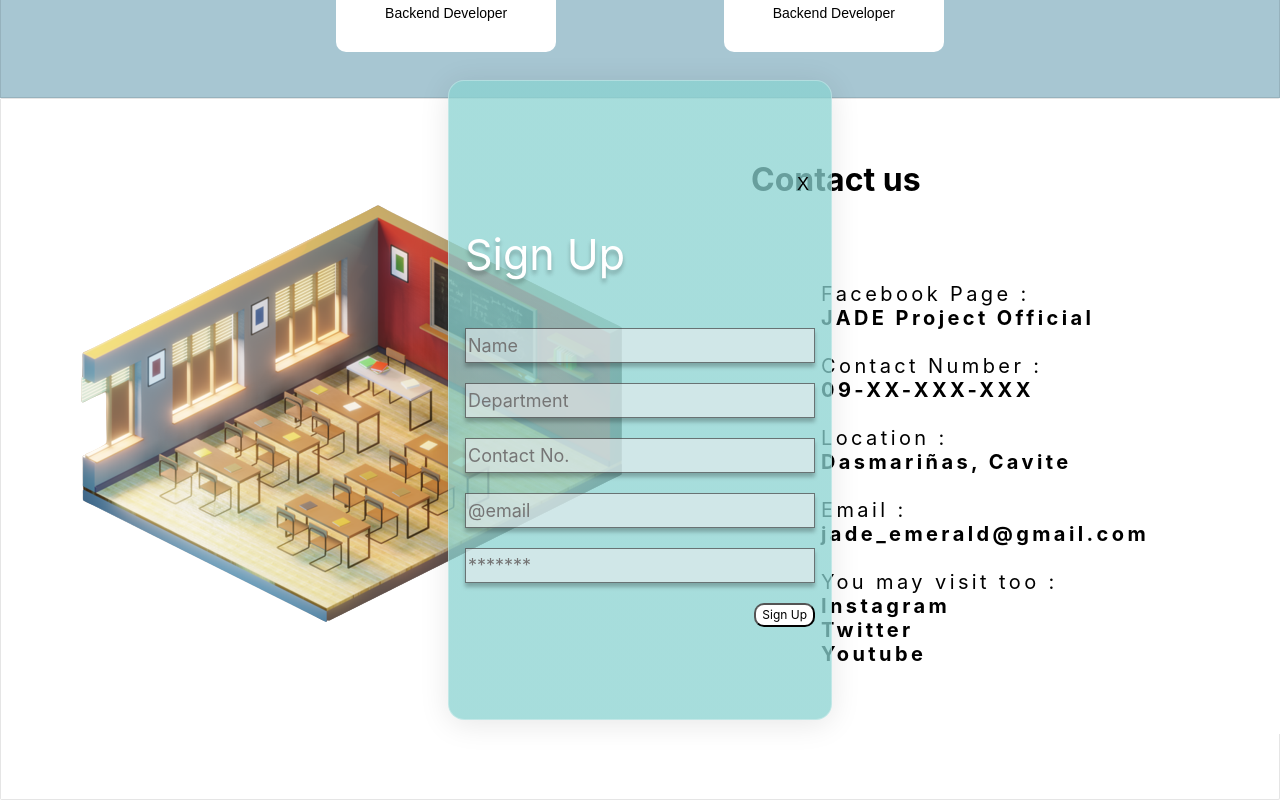
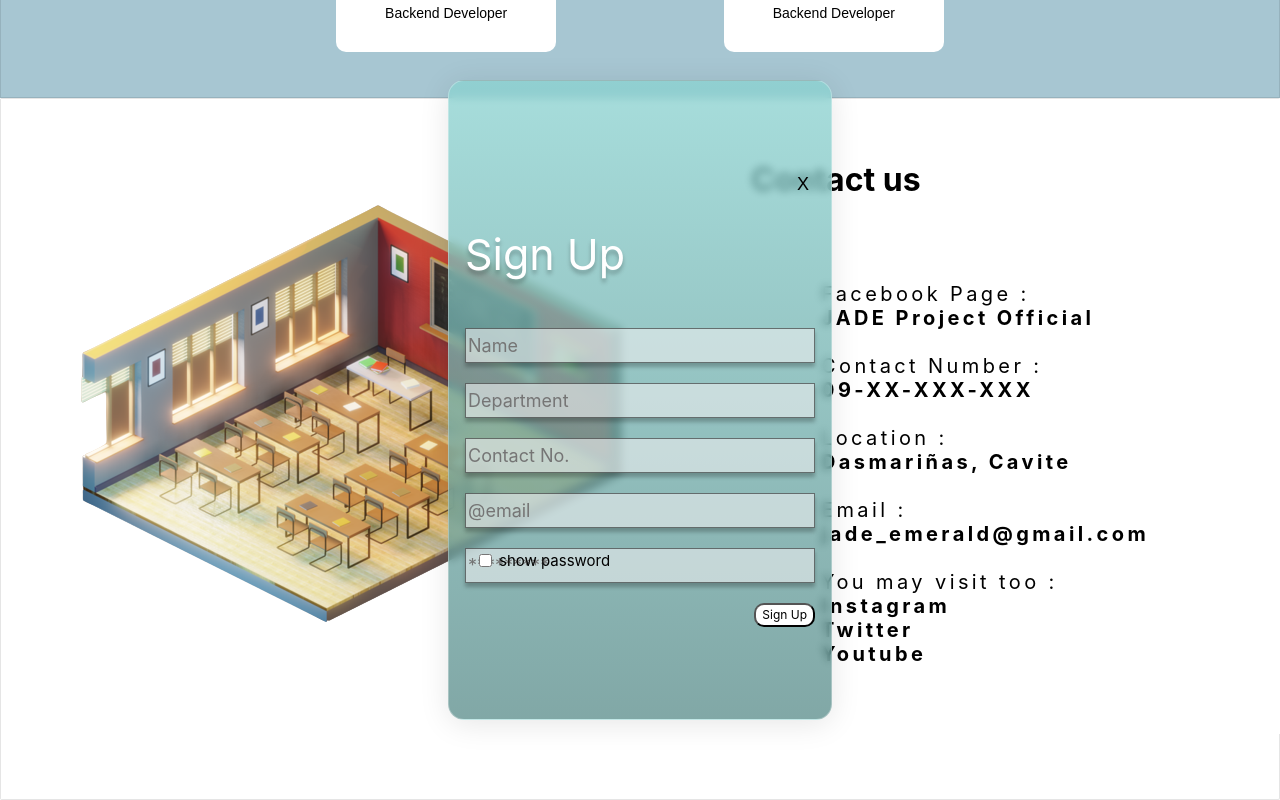
Before and after one commit to JazminnAira/jade_monitoring_system, a Next.js app: page /CoverPage in a window 1280 px wide. Both pictures are taken after a click on the button "Sign Up". Shown: the part 2102-2902 px from the top of the page. Built offline with nearby package versions, Linux system fonts and the light colour scheme.

Commit message:
signup_show_hide_pass/modal_color

```diff
--- a/jade_components/Title.jsx
+++ b/jade_components/Title.jsx
@@ -43,7 +43,10 @@ const Title = () => {
                             <input type="text" className={styles.department} placeholder="Department"/><br></br><br></br>
                             <input type="text" onChange={NumericOnly} className={styles.cnum} placeholder="Contact No."/> <br></br><br></br>
                             <input type="email" className={styles.email} placeholder="@email"/><br></br><br></br>
-                            <input type="password" className={styles.password1} placeholder="*******"/> <br></br><br></br>
+                            <input type={showPassword?'text':'password'} id="pswrd" name="pswrd" pattern="[a-z0-9]{1,15}" title="Password should be digits (0 to 9) or alphabets (a to z)."className={styles.password1} placeholder="*********" required /><br></br><br></br>
+                            <input type="checkbox"
+                            onClick={()=>setShowPassword(!showPassword)}
+                            className={styles.showhide_passmodal} for="toggle"/><div className={styles.showhide_passlblmodal}>{showPassword?'hide password':'show password'}</div>
                         </form>
 
                         </ModalBody>
--- a/jade_components/Title.module.css
+++ b/jade_components/Title.module.css
@@ -21,8 +21,8 @@
     top: 50%;
     left: 50%; transform:translate(-50%, -50%);
 
-    mix-blend-mode: lighten;
-    background:  linear-gradient(0deg, rgba(119, 208, 207, 0.5), rgba(119, 208, 207, 0.5)), rgba(175, 217, 213, 0.5);
+    mix-blend-mode: normal;
+    background:  linear-gradient(0deg, rgba(44, 101, 100, 0.5), rgba(119, 208, 207, 0.5)), rgba(175, 217, 213, 0.5);
     border-radius: 16px;
     box-shadow: 0 4px 30px rgba(0, 0, 0, 0.1);
     backdrop-filter: blur(4.1px);
@@ -32,6 +32,26 @@
     justify-content: center;
     align-items: center;
     padding-top: 0px;
+}
+
+.showhide_passmodal {
+
+    position: absolute;
+    left: 26px;
+    top: 470px;
+    font-size: 14px;
+    background-color: #FFFFFF;
+    color: #FFFFFF;
+}
+
+.showhide_passlblmodal {
+
+    position: absolute;
+    left: 50px;
+    top: 470px;
+    color: #000000;
+    font-size: 15px;
+    font-weight: 400px;
 }
 .signuplbl{
 
```
